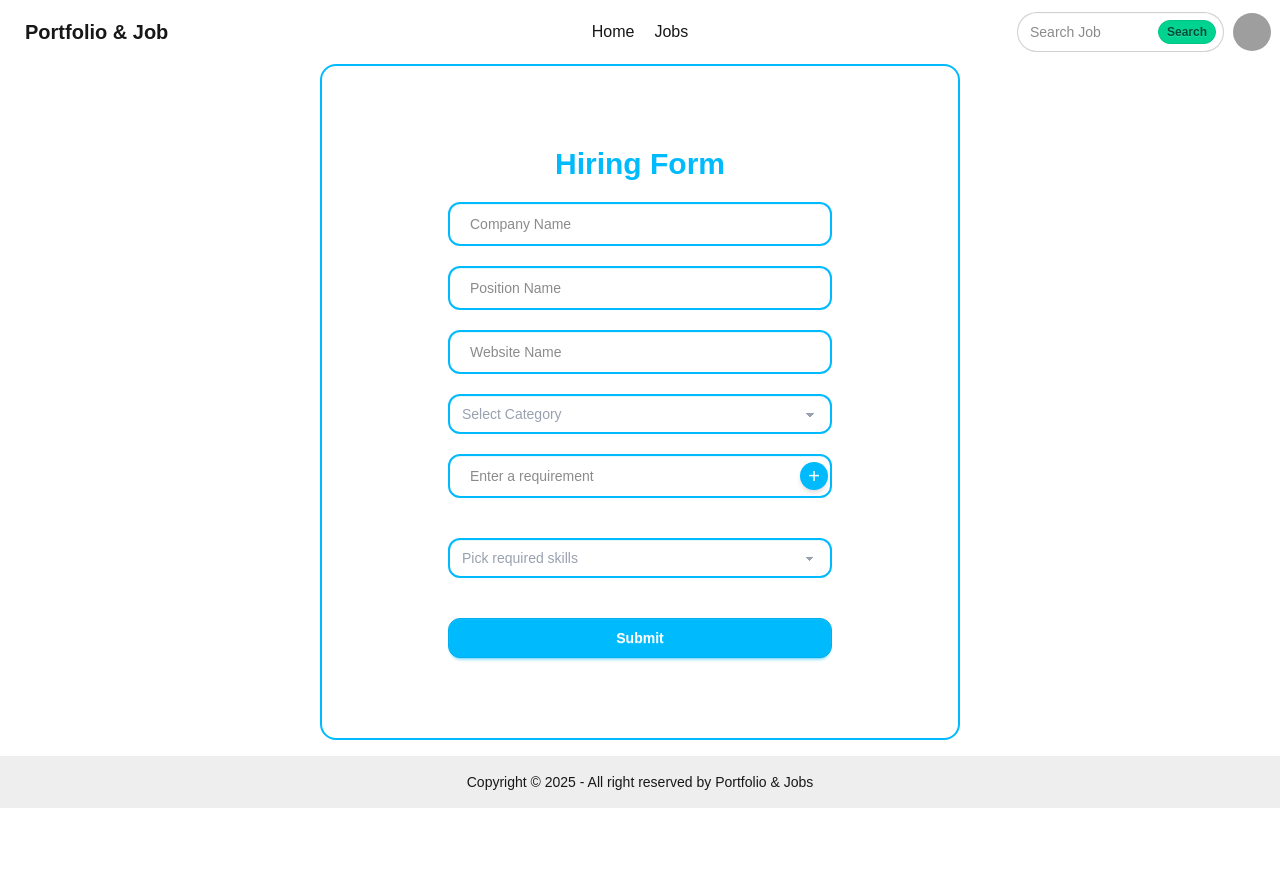
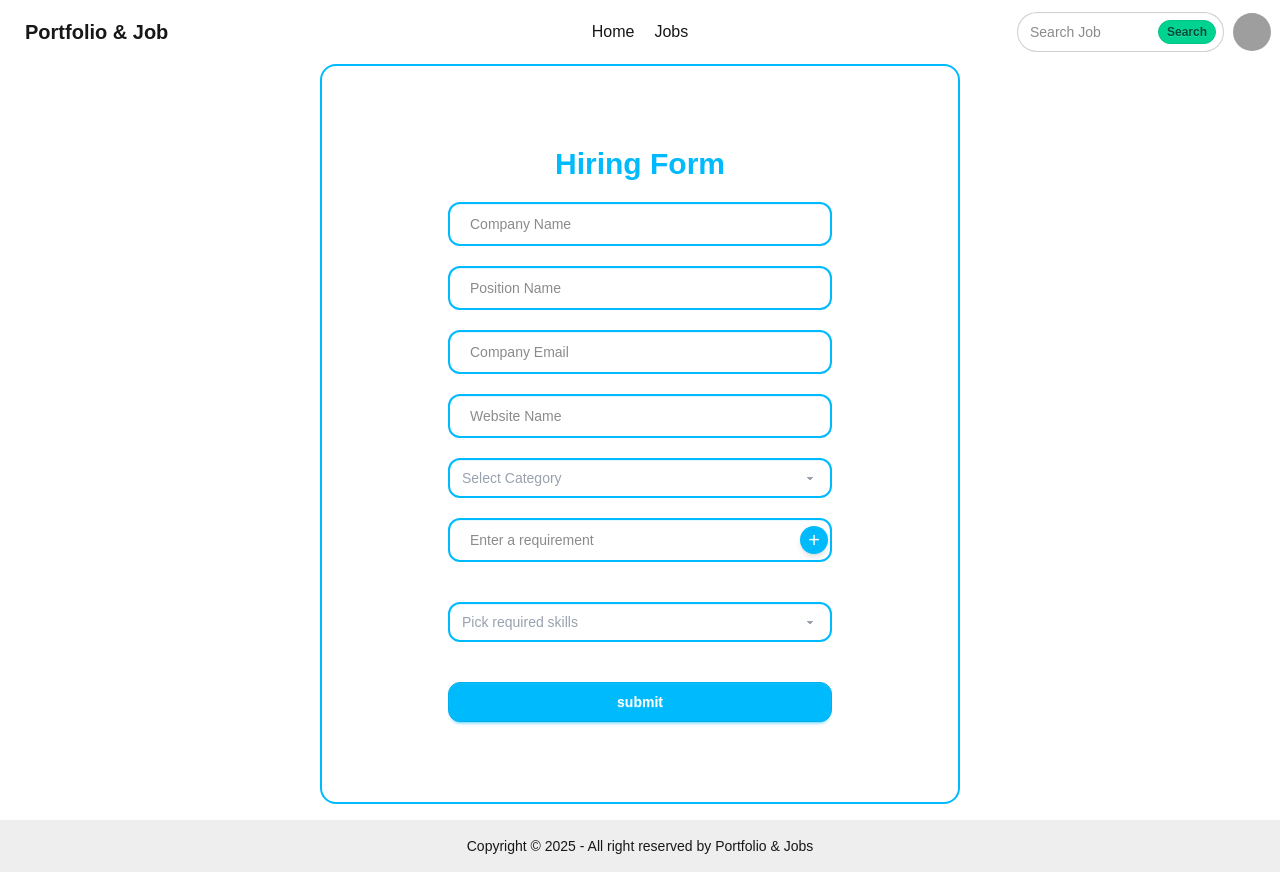
Before and after one commit to Shakib-Shajid/portfolio_jobsearch, a Next.js app: page /hiring in a window 1280 px wide. Before the commit the page ends 808 px from the top, so only its background shows below. Built offline with nearby package versions, Linux system fonts and the light colour scheme; grey boxes are pictures that could not be loaded.

Commit message:
mongodb added

```diff
--- /dev/null
+++ b/src/app/hiring/api/route.js
@@ -0,0 +1,24 @@
+import { connectDB } from "@/lib/connectDB";
+
+export const POST = async (request) => {
+
+    const newCreate = await request.json();
+
+    try {
+        const db = await connectDB();
+        const createCollelction = db.collection('create');
+        const exist = await createCollelction.findOne({ email: newCreate.email })
+        if (exist) {
+            return Response.json({ message: "user exist" }, { status: 304 })
+        }
+        const resp = await createCollelction.insertOne(newCreate);
+        return Response.json({ message: "user created" }, { status: 200 })
+
+
+    } catch (error) {
+        console.log(error);
+        return Response.json({ message: "Something went wrong", error }, { status: 500 })
+
+
+    }
+}
--- a/src/app/hiring/page.jsx
+++ b/src/app/hiring/page.jsx
@@ -2,6 +2,7 @@
 import React, { useState } from 'react';
 import cseskills from '@/../public/cseskills.json';
 import categories from '@/../public/category.json';
+import axios from 'axios';
 
 const Page = () => {
     const [selectedSkills, setSelectedSkills] = useState([]);
@@ -32,48 +33,72 @@ const Page = () => {
         setRequirements(requirements.filter(r => r !== req));
     };
 
+    const createPost = async (event) => {
+        event.preventDefault();
+
+        const newCreate = {
+            cname: event.target.cname.value,
+            pname: event.target.pname.value,
+            email: event.target.email.value,
+            wname: event.target.wname.value,
+            category: event.target.category.value,
+            requirements: requirements,
+            skills: selectedSkills
+        }
+
+        axios.post('http://localhost:3000/hiring/api', newCreate)
+            .then(res => console.log(res))
+            .catch(error => console.log(error))
+    }
+
     return (
         <div className='flex w-full'>
             <div className='flex flex-col gap-5 mx-auto border-info rounded-2xl border-2 pt-10 md:p-20 w-96 md:w-[80%] lg:w-[50%]'>
                 <h3 className='text-3xl font-bold text-center text-info'>Hiring Form</h3>
 
-                <input type="text" className='input input-info border-2 rounded-xl w-80 md:w-96 mx-auto p-5' placeholder='Company Name' />
+                <form onSubmit={createPost} className="flex flex-col gap-5 items-center">
 
-                <input type="text" className='input input-info border-2 rounded-xl w-80 md:w-96 mx-auto p-5' placeholder='Position Name' />
+                    <input type="text" className='input input-info border-2 rounded-xl w-80 md:w-96 p-5' name="cname" placeholder='Company Name' required />
 
-                <input type="text" className='input input-info border-2 rounded-xl w-80 md:w-96 mx-auto p-5' placeholder='Website Name' />
+                    <input type="text" className='input input-info border-2 rounded-xl w-80 md:w-96 p-5' name="pname" placeholder='Position Name' required />
 
+                    <input type="email" className='input input-info border-2 rounded-xl w-80 md:w-96 p-5' name="email" placeholder='Company Email' required />
 
-                <select defaultValue="Select Category" className="select input-info border-2 rounded-xl w-80 md:w-96 mx-auto text-gray-400">
+                    <input type="text" className='input input-info border-2 rounded-xl w-80 md:w-96 p-5' name="wname" placeholder='Website Name' required />
+
+                    <select defaultValue="Select Category" className="select input-info border-2 rounded-xl w-80 md:w-96 text-gray-400" name="category" required>
                         <option disabled={true}>Select Category</option>
-                    {
-                        categories.map((category, index) =>
+                        {categories.map((category, index) => (
                             <option key={index}>{category}</option>
-                        )
-                    }
-
+                        ))}
                     </select>
 
-                {/* Requirement Input + Button */}
-                <form onSubmit={addRequirement} className="relative w-80 md:w-96 mx-auto">
+                    {/* Requirement Input */}
+                    <div className="relative w-80 md:w-96">
                         <input
                             type="text"
                             value={requirementInput}
                             onChange={(e) => setRequirementInput(e.target.value)}
+                            onKeyDown={(e) => {
+                                if (e.key === 'Enter') {
+                                    e.preventDefault(); // Prevent form submission
+                                    addRequirement(e); // Optional: directly add if you want enter to work as "add"
+                                }
+                            }}
                             className="input input-info border-2 rounded-xl w-full p-5 pr-12 focus:outline-none"
                             placeholder="Enter a requirement"
                         />
                         <button
-                        type="submit"
-                        className="absolute right-1 top-1/2 transform -translate-y-1/2 bg-info text-white btn-sm rounded-full text-xl px-2  shadow-md z-10">
-
+                            type="button"
+                            onClick={addRequirement}
+                            className="absolute right-1 top-1/2 transform -translate-y-1/2 bg-info text-white btn-sm rounded-full text-xl px-2 shadow-md z-10"
+                        >
                             +
                         </button>
-                </form>
-
+                    </div>
 
                     {/* Requirements Display */}
-                <div className="flex flex-wrap gap-2 w-80 md:w-96 mx-auto">
+                    <div className="flex flex-wrap gap-2 w-80 md:w-96">
                         {requirements.map((req, index) => (
                             <div key={index} className='text-gray-500 border rounded-2xl px-2 py-1 inline-flex text-sm hover:bg-accent hover:text-white' onClick={() => removeRequirement(req)}>
                                 {req} ✕
@@ -82,7 +107,7 @@ const Page = () => {
                     </div>
 
                     {/* Skill Selector */}
-                <select onChange={handleSkillSelect} defaultValue="Pick required skills" className="select input-info border-2 rounded-xl w-80 md:w-96 mx-auto text-gray-400">
+                    <select onChange={handleSkillSelect} defaultValue="Pick required skills" className="select input-info border-2 rounded-xl w-80 md:w-96 text-gray-400" required>
                         <option disabled>Pick required skills</option>
                         {cseskills.map((cseskill, index) => (
                             <option key={index} value={cseskill}>{cseskill}</option>
@@ -90,7 +115,7 @@ const Page = () => {
                     </select>
 
                     {/* Selected Skills Display */}
-                <div className="flex flex-wrap gap-2 w-80 md:w-96 mx-auto">
+                    <div className="flex flex-wrap gap-2 w-80 md:w-96">
                         {selectedSkills.map((skill, index) => (
                             <div key={index} className='text-gray-500 border rounded-2xl px-2 py-1 inline-flex text-sm hover:bg-accent hover:text-white' onClick={() => removeSkill(skill)}>
                                 {skill} ✕
@@ -98,9 +123,12 @@ const Page = () => {
                         ))}
                     </div>
 
-                <input type="submit" className='btn btn-info text-white rounded-xl w-80 md:w-96 mx-auto mb-10 md:mb-0' />
+                    {/* <input type="" className='btn btn-info text-white rounded-xl w-80 md:w-96 mb-10 md:mb-0' /> */}
+                    <button className='btn btn-info text-white rounded-xl w-80 md:w-96 mb-10 md:mb-0'>submit</button>
+                </form>
             </div>
         </div>
+
     );
 };
 
```
Also changed, not shown: src/lib/connectDB.js (renamed from src/app/lib/connectDB.js). Lines whose indentation alone changed are shown as unchanged.
